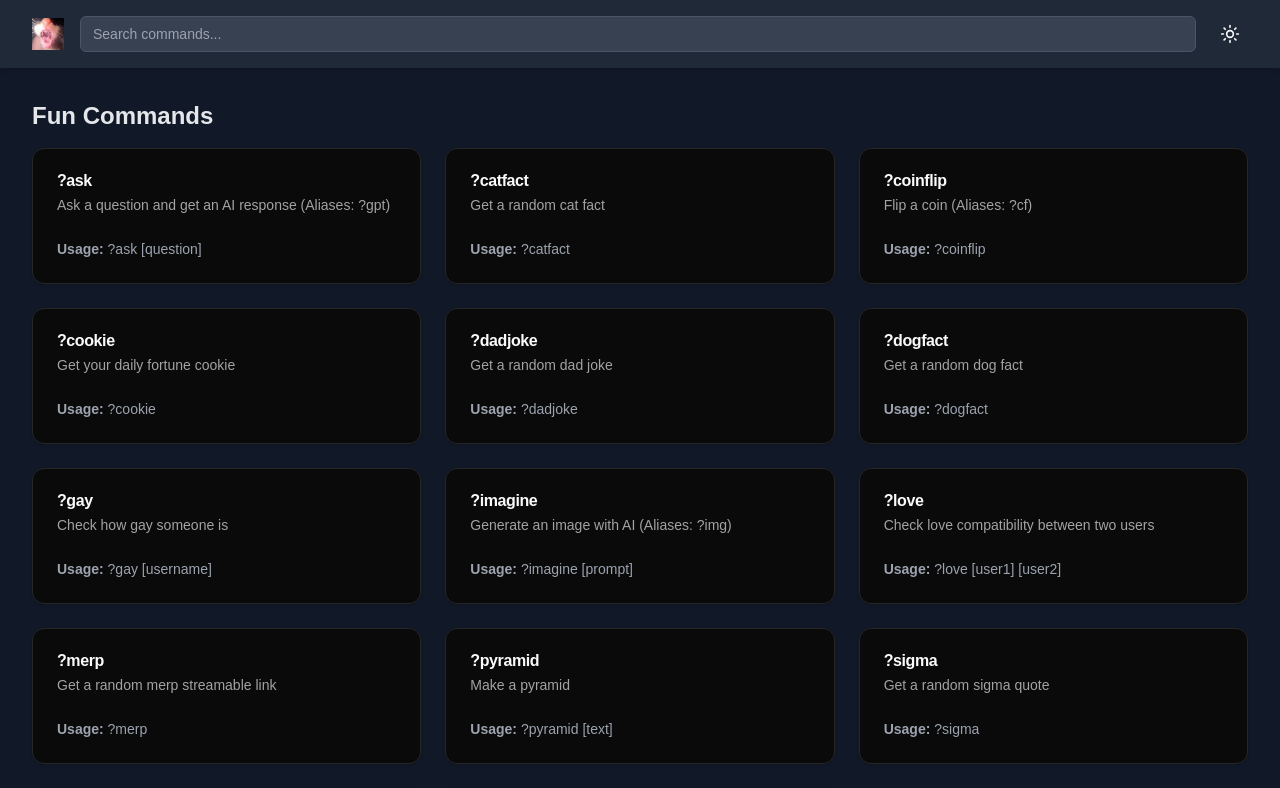
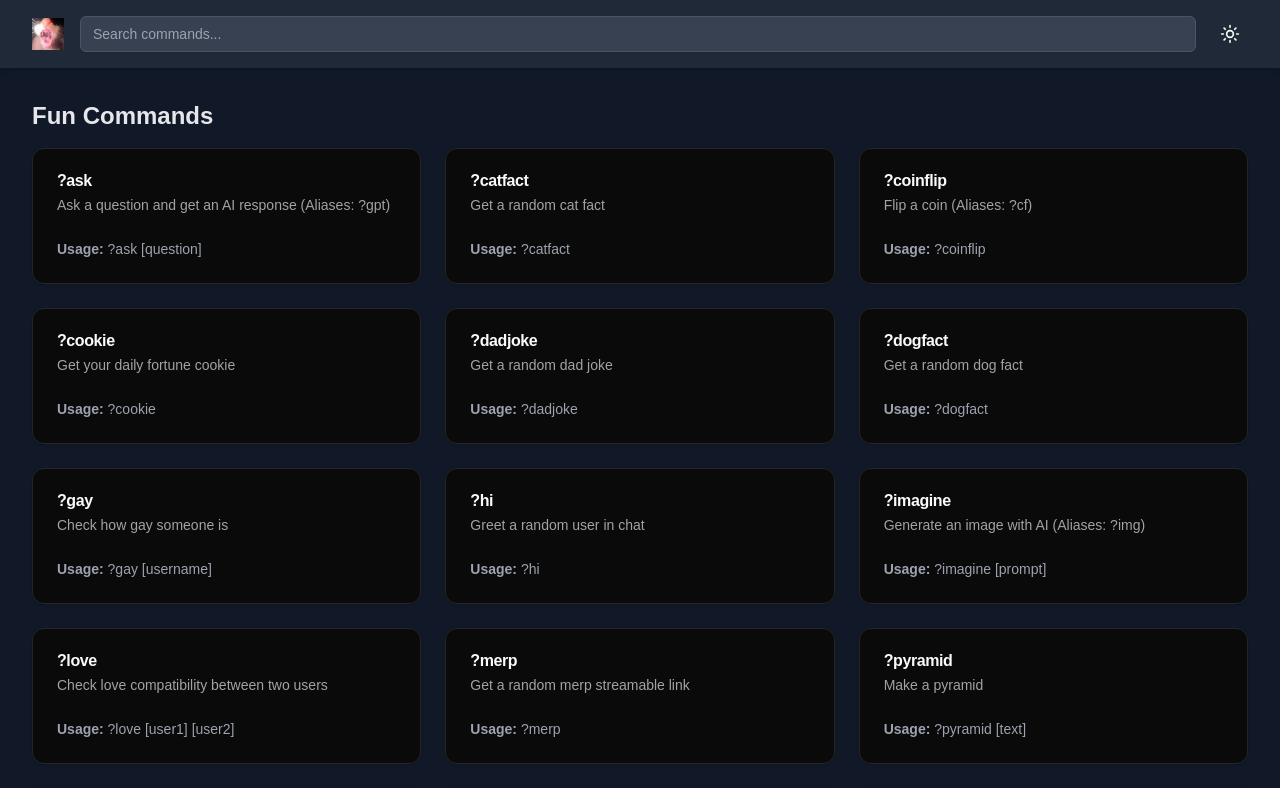
Before and after one commit to MrMalvic/twitchbotwebsite, a Next.js app: page / in a window 1280 px wide. Shown: the top 788 px of the page. Built offline with nearby package versions, Linux system fonts and the light colour scheme.

Commit message:
added ?hi

```diff
--- a/components/page.tsx
+++ b/components/page.tsx
@@ -15,6 +15,7 @@ const commandCategories = {
     { name: '?dadjoke', description: 'Get a random dad joke', usage: '?dadjoke' },
     { name: '?dogfact', description: 'Get a random dog fact', usage: '?dogfact' },
     { name: '?gay', description: 'Check how gay someone is', usage: '?gay [username]' },
+    { name: '?hi', description: 'Greet a random user in chat', usage: '?hi' },
     { name: '?imagine', description: 'Generate an image with AI (Aliases: ?img)', usage: '?imagine [prompt]' },
     { name: '?love', description: 'Check love compatibility between two users', usage: '?love [user1] [user2]' },
     { name: '?merp', description: 'Get a random merp streamable link', usage: '?merp' },
```
